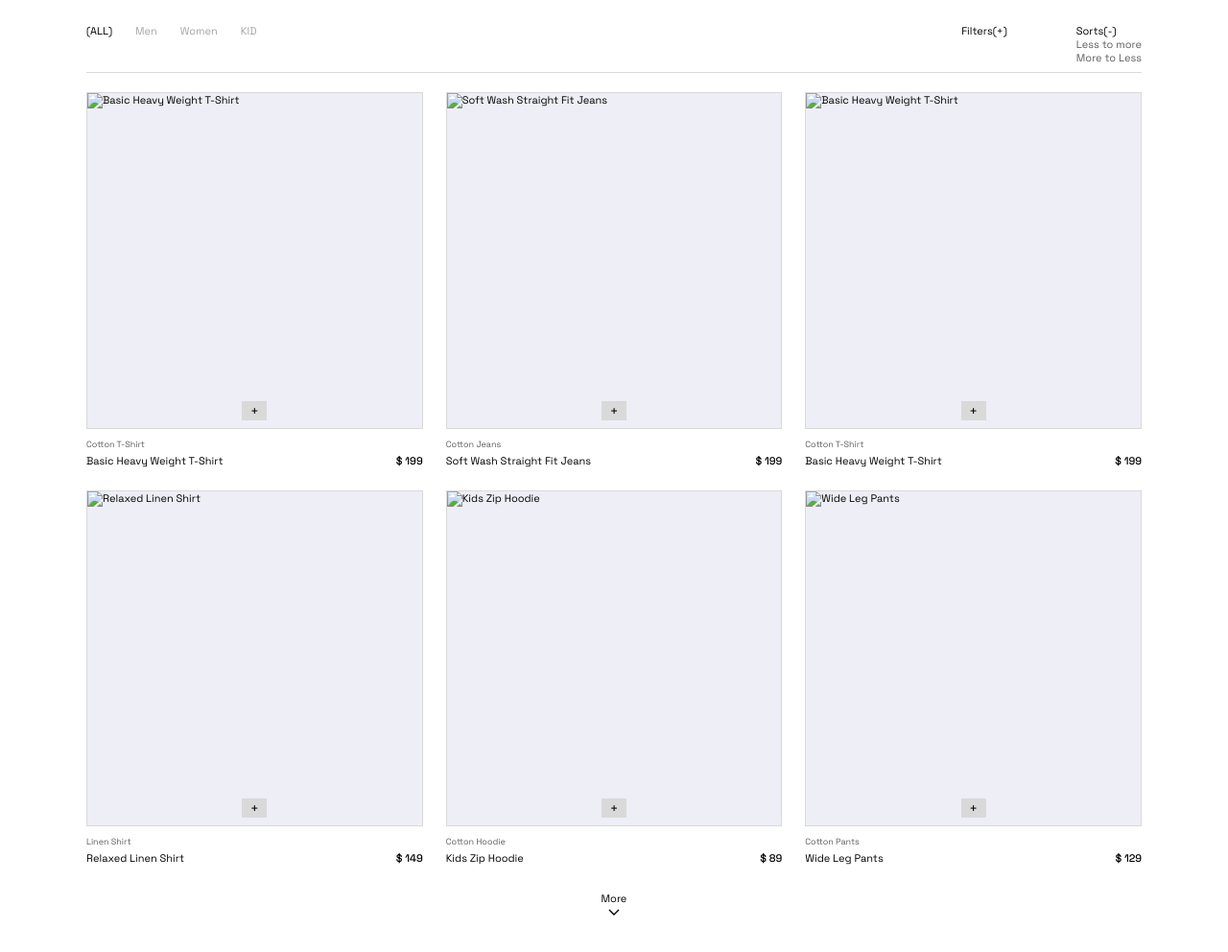
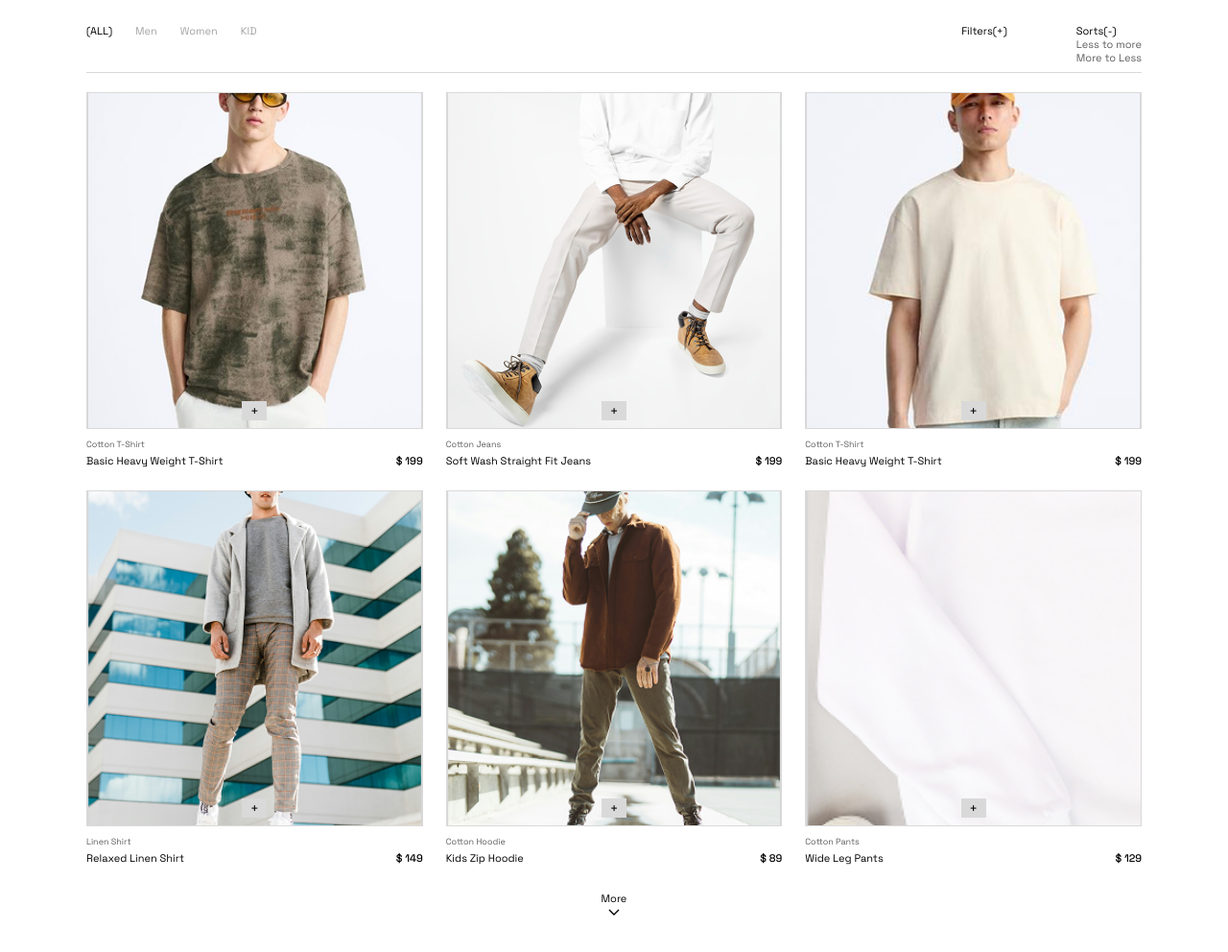
Before and after one commit to san16carpin11-svg/Segundo-parcial-0192834, a plain HTML site: page index.html in a window 1280 px wide. Shown: the part 1500-2492 px from the top of the page at 96% size. Drawn offline with nearby package versions, Linux system fonts and the light colour scheme.

Commit message:
se agregan 6 imagenes más

```diff
--- a/index.html
+++ b/index.html
@@ -119,12 +119,12 @@
           <div class="row"><span>Full Sleeve Zipper</span><b>$99</b></div>
         </article>
         <article class="product">
-          <div class="product__img"><img src="assets/semana-5.png" alt="Relaxed Linen Shirt"><button class="plus" aria-label="Agregar">+</button></div>
+          <div class="product__img"><img src="assets/camisaVerde.png" alt="Relaxed Linen Shirt"><button class="plus" aria-label="Agregar">+</button></div>
           <small>Cotton T-Shirt</small>
           <div class="row"><span>Relaxed Linen Shirt</span><b>$109</b></div>
         </article>
         <article class="product">
-          <div class="product__img"><img src="assets/semana-6.png" alt="Textured Knit Polo"><button class="plus" aria-label="Agregar">+</button></div>
+          <div class="product__img"><img src="assets/Rectangle 14.png" alt="Textured Knit Polo"><button class="plus" aria-label="Agregar">+</button></div>
           <small>Polo T-Shirt</small>
           <div class="row"><span>Textured Knit Polo</span><b>$119</b></div>
         </article>
@@ -161,34 +161,34 @@
 
       <div class="grid" id="grid">
         <article class="product" data-cat="men" data-price="199">
-          <div class="product__img"><img src="assets/coleccion-1.png" alt="Basic Heavy Weight T-Shirt"><button class="plus" aria-label="Agregar">+</button></div>
+          <div class="product__img"><img src="assets/camisa verde.png" alt="Basic Heavy Weight T-Shirt"><button class="plus" aria-label="Agregar">+</button></div>
           <small>Cotton T-Shirt</small>
           <div class="row"><span>Basic Heavy Weight T-Shirt</span><b>$ 199</b></div>
         </article>
         <article class="product" data-cat="men" data-price="199">
-          <div class="product__img"><img src="assets/coleccion-2.png" alt="Soft Wash Straight Fit Jeans"><button class="plus" aria-label="Agregar">+</button></div>
+          <div class="product__img"><img src="assets/pantalon.jpg.png" alt="Soft Wash Straight Fit Jeans"><button class="plus" aria-label="Agregar">+</button></div>
           <small>Cotton Jeans</small>
           <div class="row"><span>Soft Wash Straight Fit Jeans</span><b>$ 199</b></div>
         </article>
         <article class="product" data-cat="men" data-price="199">
-          <div class="product__img"><img src="assets/coleccion-3.png" alt="Basic Heavy Weight T-Shirt"><button class="plus" aria-label="Agregar">+</button></div>
+          <div class="product__img"><img src="assets/Rectangle 15.png" alt="Basic Heavy Weight T-Shirt"><button class="plus" aria-label="Agregar">+</button></div>
           <small>Cotton T-Shirt</small>
           <div class="row"><span>Basic Heavy Weight T-Shirt</span><b>$ 199</b></div>
         </article>
 
         <!-- Se muestran al pulsar "More" -->
         <article class="product is-extra" data-cat="women" data-price="149">
-          <div class="product__img"><img src="assets/coleccion-4.png" alt="Relaxed Linen Shirt"><button class="plus" aria-label="Agregar">+</button></div>
+          <div class="product__img"><img src="assets/Rectangle 16.png" alt="Relaxed Linen Shirt"><button class="plus" aria-label="Agregar">+</button></div>
           <small>Linen Shirt</small>
           <div class="row"><span>Relaxed Linen Shirt</span><b>$ 149</b></div>
         </article>
         <article class="product is-extra" data-cat="kid" data-price="89">
-          <div class="product__img"><img src="assets/coleccion-5.png" alt="Kids Zip Hoodie"><button class="plus" aria-label="Agregar">+</button></div>
+          <div class="product__img"><img src="assets/sacoMarron.png" alt="Kids Zip Hoodie"><button class="plus" aria-label="Agregar">+</button></div>
           <small>Cotton Hoodie</small>
           <div class="row"><span>Kids Zip Hoodie</span><b>$ 89</b></div>
         </article>
         <article class="product is-extra" data-cat="women" data-price="129">
-          <div class="product__img"><img src="assets/coleccion-6.png" alt="Wide Leg Pants"><button class="plus" aria-label="Agregar">+</button></div>
+          <div class="product__img"><img src="assets/mangaLarga.png" alt="Wide Leg Pants"><button class="plus" aria-label="Agregar">+</button></div>
           <small>Cotton Pants</small>
           <div class="row"><span>Wide Leg Pants</span><b>$ 129</b></div>
         </article>
```
Also changed, not shown: assets/Rectangle 14.png (added), assets/Rectangle 15.png (added), assets/Rectangle 16.png (added), assets/camisa verde.png (added), assets/camisaVerde.png (added), assets/mangaLarga.png (added), assets/sacoMarron.png (added).
